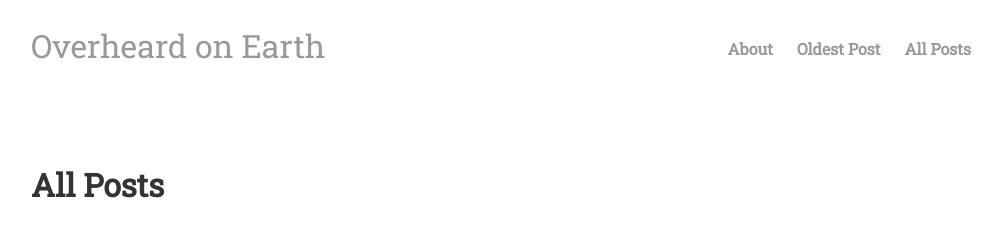
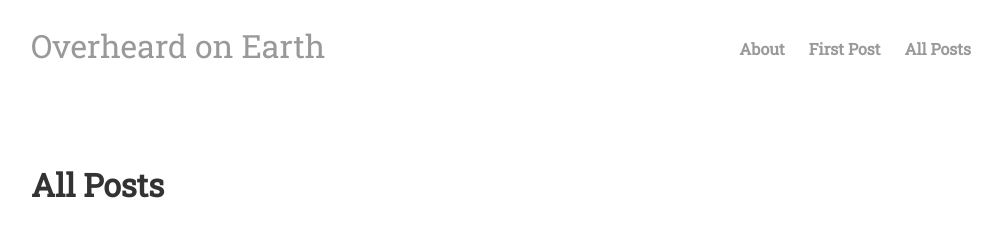
Before and after one commit to overheardonearth/overheardonearth.github.io, a Jekyll site: the page built from all-posts/index.html, in a window 1280 px wide. Shown: the top 232 px of the page, without its empty margins (129-1131 px from the left). Built offline with Jekyll 4.4.1, drawn with Linux system fonts in a browser that asks for light colours.

Commit message:
Update main.html

```diff
--- a/_layouts/main.html
+++ b/_layouts/main.html
@@ -19,7 +19,7 @@
 		<div class="site-header-nav">
 		<ul>
        			<li><a href="/about/">About</a></li>
-			<li><a href="{{ site.posts.last.url }}">Oldest&nbsp;Post</a></li>
+			<li><a href="{{ site.posts.last.url }}">First&nbsp;Post</a></li>
        			<li><a href="/all-posts/">All&nbsp;Posts</a></li>
 		</ul>
 		</div>
```
